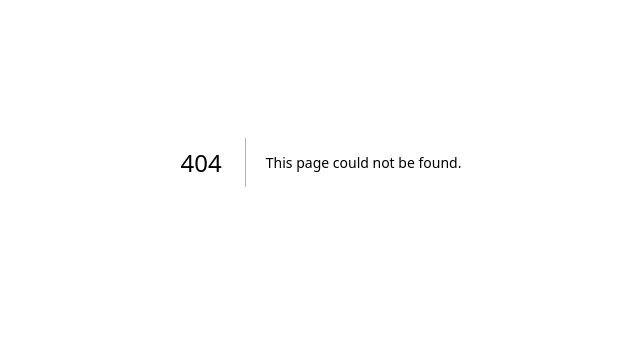
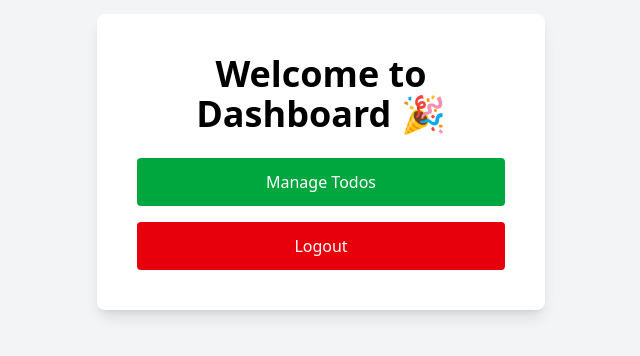
Before and after one commit to bhaveshneet/Mern-Interview-Preparation, a Next.js app in the folder Assignment/Todo-App/frontend/: page /dashboard in a window 1280 px wide. Before the commit this address had no page. Shown: the part 238-594 px from the top of the page, without its empty margins (319-959 px from the left). Built offline with nearby package versions, Linux system fonts and the light colour scheme.

Commit message:
Create dashboard page

```diff
--- /dev/null
+++ b/Assignment/Todo-App/frontend/src/app/dashboard/page.tsx
@@ -0,0 +1,45 @@
+
+"use client";
+
+import Link from "next/link";
+import { useRouter } from "next/navigation";
+
+export default function DashboardPage() {
+  const router = useRouter();
+
+  const handleLogout = () => {
+    localStorage.removeItem("token");
+
+    alert("Logged out successfully");
+
+    router.push("/login");
+  };
+
+  return (
+    <div className="min-h-screen bg-gray-100 flex flex-col items-center justify-center gap-6">
+      <div className="bg-white shadow-lg rounded-lg p-10 text-center w-full max-w-md">
+        <h1 className="text-4xl font-bold mb-6">
+          Welcome to Dashboard 🎉
+        </h1>
+
+        <div className="flex flex-col gap-4">
+          {/* Go to Todos */}
+          <Link
+            href="/todos"
+            className="bg-green-600 text-white px-6 py-3 rounded hover:bg-green-700 transition"
+          >
+            Manage Todos
+          </Link>
+
+          {/* Logout */}
+          <button
+            onClick={handleLogout}
+            className="bg-red-600 text-white px-6 py-3 rounded hover:bg-red-700 transition"
+          >
+            Logout
+          </button>
+        </div>
+      </div>
+    </div>
+  );
+}
```
